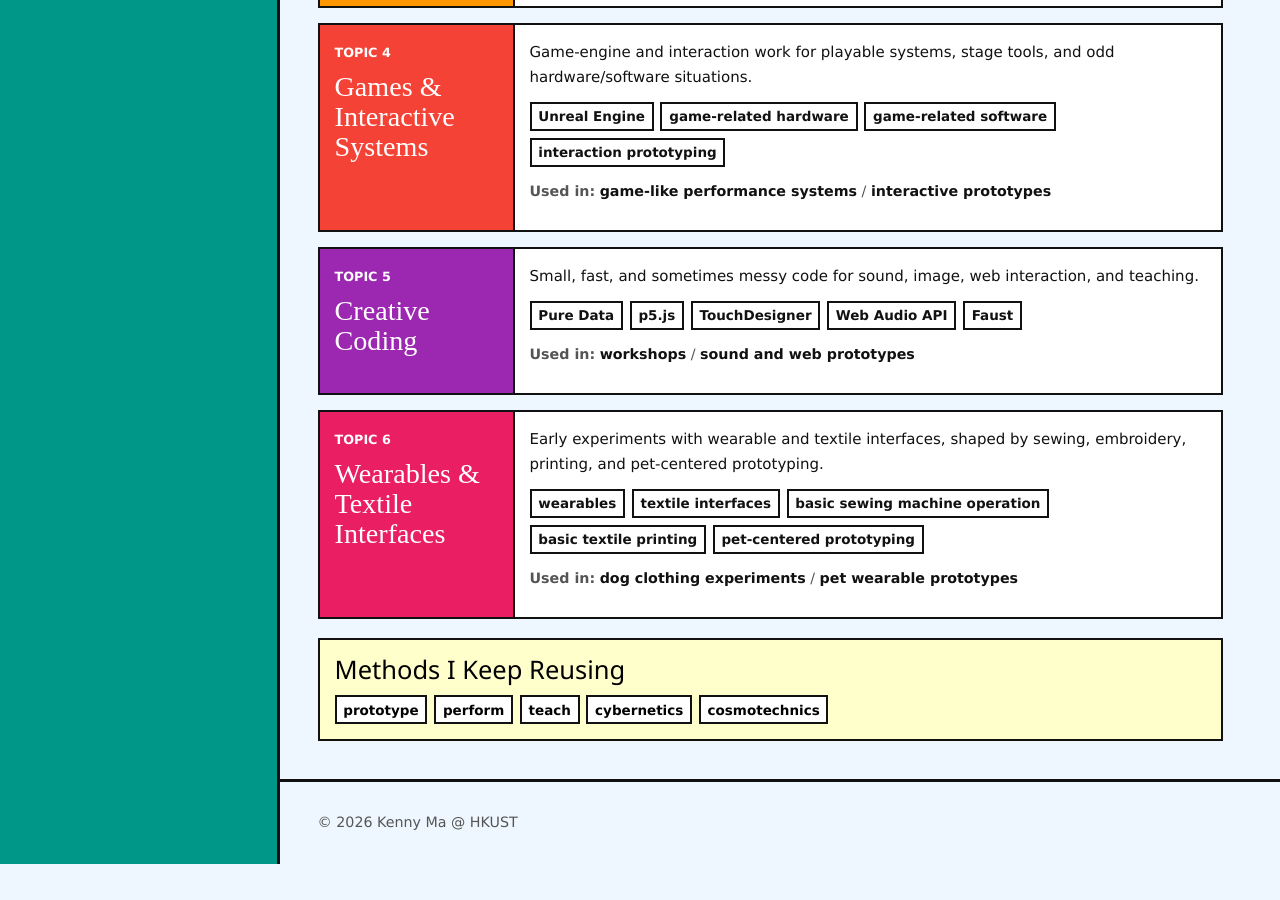
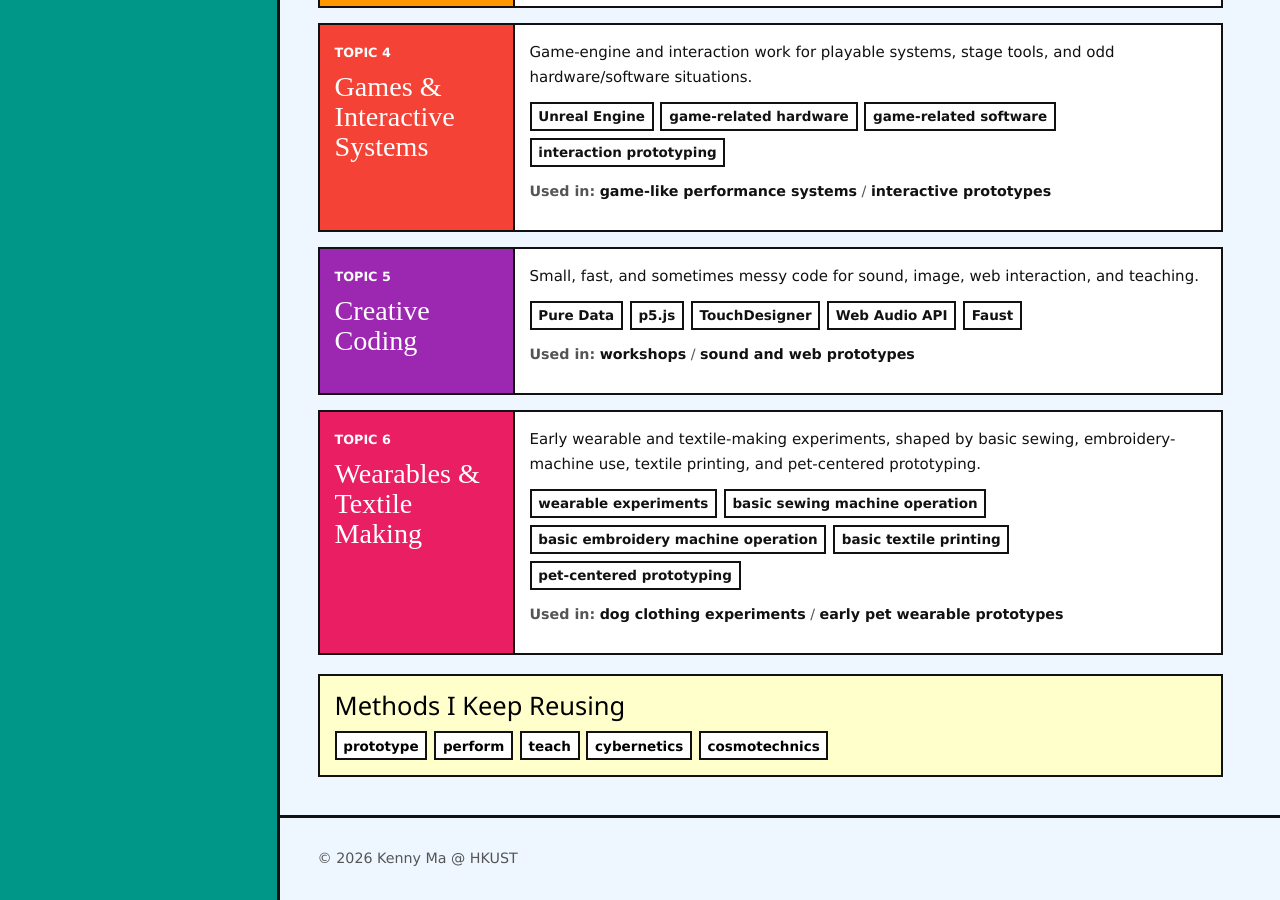
Before and after one commit to zmk5566/zmk5566.github.io, a Jekyll site: the page built from skills.html, in a window 1280 px wide and 900 px high, scrolled down 1108 px. Built offline with Jekyll 4.4.1, drawn with Linux system fonts in a browser that asks for light colours; before the commit the page ends 1972 px from its top, so only the background shows below that.

Commit message:
docs(site): refine textile skills wording

```diff
--- a/_data/skills.yml
+++ b/_data/skills.yml
@@ -59,15 +59,15 @@
     - "workshops"
     - "sound and web prototypes"
 
-- title: "Wearables & Textile Interfaces"
+- title: "Wearables & Textile Making"
   color: "w3-pink"
-  summary: "Early experiments with wearable and textile interfaces, shaped by sewing, embroidery, printing, and pet-centered prototyping."
+  summary: "Early wearable and textile-making experiments, shaped by basic sewing, embroidery-machine use, textile printing, and pet-centered prototyping."
   tags:
-    - "wearables"
-    - "textile interfaces"
+    - "wearable experiments"
     - "basic sewing machine operation"
+    - "basic embroidery machine operation"
     - "basic textile printing"
     - "pet-centered prototyping"
   used_in:
     - "dog clothing experiments"
-    - "pet wearable prototypes"
+    - "early pet wearable prototypes"
```
